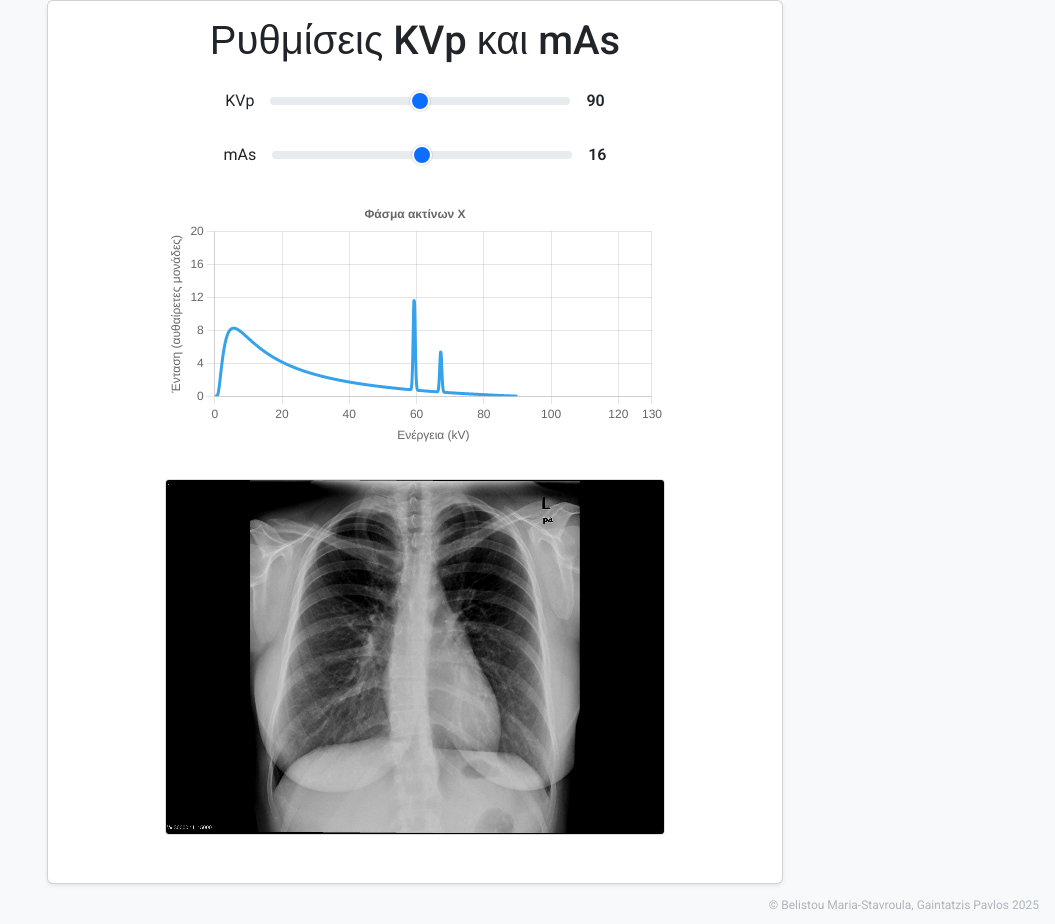
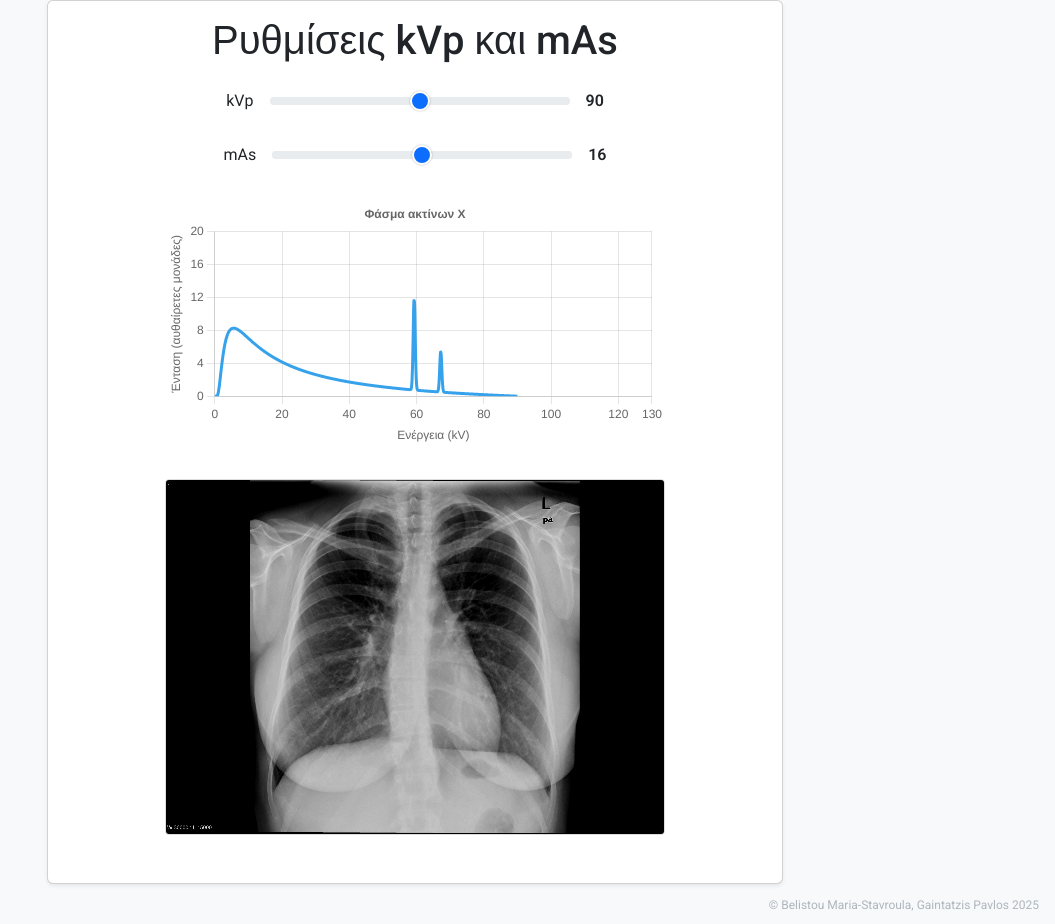
Before and after one commit to paulgai/x-ray-spectrum, a plain HTML site: page index.html in a window 1280 px wide. Shown: the whole page, without its empty margins (225-1280 px from the left). Drawn offline with nearby package versions, Linux system fonts and the light colour scheme.

Commit message:
Update index.html

```diff
--- a/index.html
+++ b/index.html
@@ -3,7 +3,7 @@
   <head>
     <meta charset="UTF-8" />
     <meta name="viewport" content="width=device-width, initial-scale=1.0" />
-    <title>KVp και mAs Sliders</title>
+    <title>kVp και mAs Sliders</title>
     <!-- Google Font -->
     <link
       href="https://fonts.googleapis.com/css2?family=Roboto:wght@400;500;600&display=swap"
@@ -55,10 +55,10 @@
         <div class="col-lg-8 mx-auto">
           <div class="card shadow-sm">
             <div class="card-body text-center">
-              <h1 class="card-title mb-4">Ρυθμίσεις KVp και mAs</h1>
+              <h1 class="card-title mb-4">Ρυθμίσεις kVp και mAs</h1>
               <!-- KVp Slider -->
               <div class="slider-group">
-                <div class="slider-label">KVp</div>
+                <div class="slider-label">kVp</div>
                 <div class="d-flex align-items-center">
                   <input
                     type="range"
```
